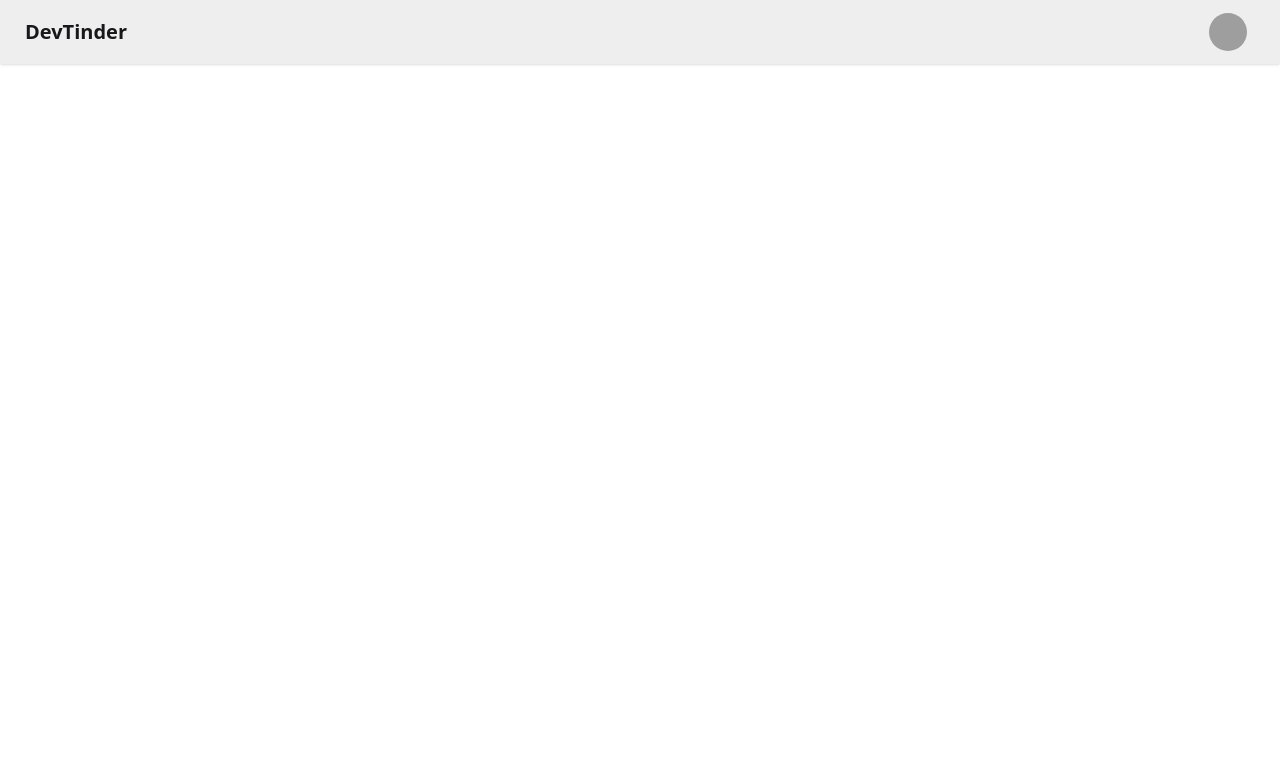
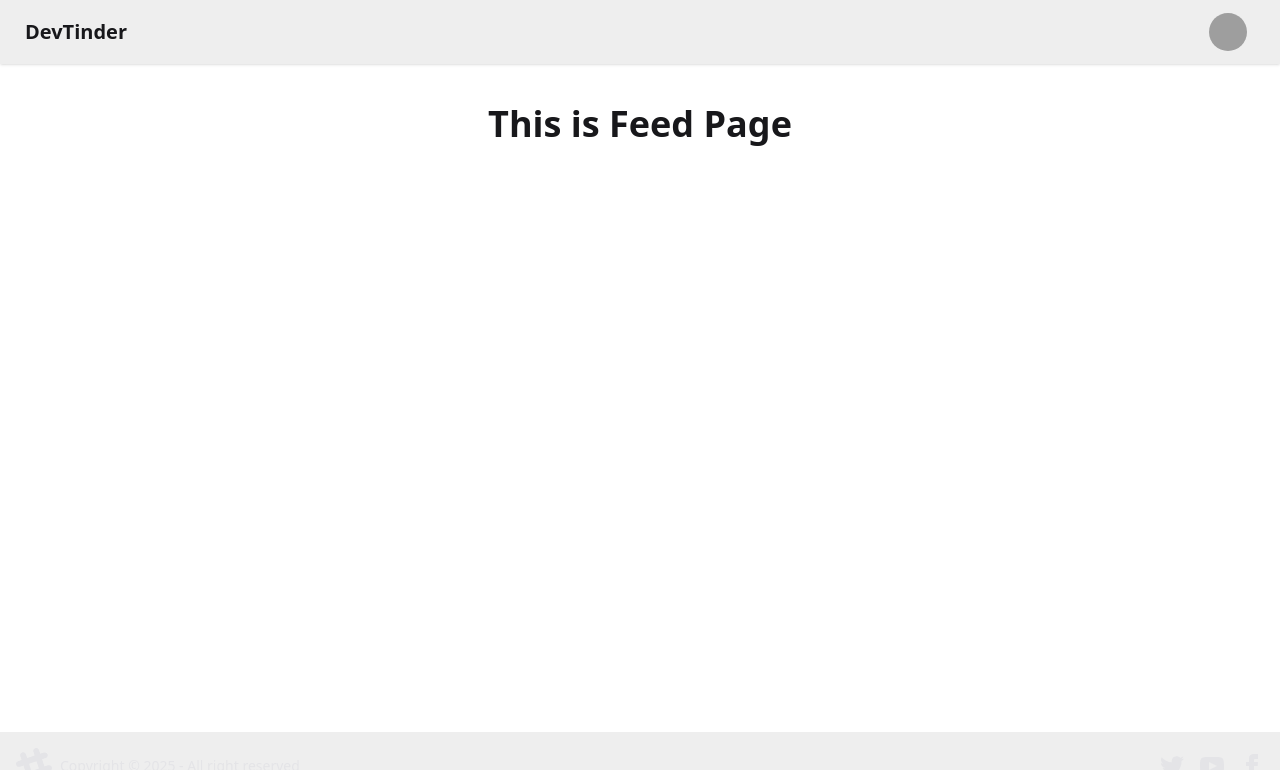
Before and after one commit to shaarma12/DevTinder-Frontend, a React (Vite) app: page / in a window 1280 px wide. Shown: the top 770 px of the page. Built offline with nearby package versions, Linux system fonts and the light colour scheme; grey boxes are pictures that could not be loaded.

Commit message:
setup the routing and creating dummy component page - Profile, Login, Feed

```diff
--- a/src/App.jsx
+++ b/src/App.jsx
@@ -1,47 +1,23 @@
 import React from "react";
+import { BrowserRouter, Route, Routes } from "react-router-dom";
+import Body from "./Components/Body";
+import Login from "./Components/Login";
+import Profile from "./Components/Profile";
+import Feed from "./Components/Feed";
 
 const App = () => {
   return (
-    <div>
-      <div className="navbar bg-base-300 shadow-sm">
-        <div className="flex-1">
-          <a className="btn btn-ghost text-xl">DevTinder</a>
-        </div>
-        <div className="flex-none">
-          <div className="dropdown dropdown-end mr-6">
-            <div
-              tabIndex={0}
-              role="button"
-              className="btn btn-ghost btn-circle avatar"
-            >
-              <div className="w-10 rounded-full">
-                <img
-                  alt="Tailwind CSS Navbar component"
-                  src="https://img.daisyui.com/images/stock/photo-1534528741775-53994a69daeb.webp"
-                />
-              </div>
-            </div>
-            <ul
-              tabIndex={0}
-              class="menu menu-sm dropdown-content bg-base-100 rounded-box z-1 mt-3 w-52 p-2 shadow"
-            >
-              <li>
-                <a className="justify-between">
-                  Profile
-                  <span className="badge">New</span>
-                </a>
-              </li>
-              <li>
-                <a>Settings</a>
-              </li>
-              <li>
-                <a>Logout</a>
-              </li>
-            </ul>
-          </div>
-        </div>
-      </div>
-    </div>
+    <>
+      <BrowserRouter basename="/">
+        <Routes>
+          <Route path="/" element={<Body />}>
+            <Route path="/" element={<Feed />} />
+            <Route path="/login" element={<Login />} />
+            <Route path="/profile" element={<Profile />} />
+          </Route>
+        </Routes>
+      </BrowserRouter>
+    </>
   );
 };
 
--- /dev/null
+++ b/src/Components/Body.jsx
@@ -0,0 +1,16 @@
+import React from "react";
+import { Outlet } from "react-router-dom";
+import Footer from "./Footer";
+import Navbar from "./Navbar";
+
+const Body = () => {
+  return (
+    <div>
+      <Navbar />
+      <Outlet />
+      <Footer />
+    </div>
+  );
+};
+
+export default Body;
--- /dev/null
+++ b/src/Components/Feed.jsx
@@ -0,0 +1,13 @@
+import React from "react";
+
+const Feed = () => {
+  return (
+    <div>
+      <h1 className="text-4xl text-center font-semibold mt-10">
+        This is Feed Page
+      </h1>
+    </div>
+  );
+};
+
+export default Feed;
--- /dev/null
+++ b/src/Components/Footer.jsx
@@ -0,0 +1,62 @@
+import React from "react";
+import { Link } from "react-router-dom";
+
+const Footer = () => {
+  return (
+    <div>
+      <footer className="footer sm:footer-horizontal bg-base-300 text-neutral-content items-center p-4 fixed bottom-0">
+        <aside className="grid-flow-col items-center">
+          <svg
+            width="36"
+            height="36"
+            viewBox="0 0 24 24"
+            xmlns="http://www.w3.org/2000/svg"
+            fillRule="evenodd"
+            clipRule="evenodd"
+            class="fill-current"
+          >
+            <path d="M22.672 15.226l-2.432.811.841 2.515c.33 1.019-.209 2.127-1.23 2.456-1.15.325-2.148-.321-2.463-1.226l-.84-2.518-5.013 1.677.84 2.517c.391 1.203-.434 2.542-1.831 2.542-.88 0-1.601-.564-1.86-1.314l-.842-2.516-2.431.809c-1.135.328-2.145-.317-2.463-1.229-.329-1.018.211-2.127 1.231-2.456l2.432-.809-1.621-4.823-2.432.808c-1.355.384-2.558-.59-2.558-1.839 0-.817.509-1.582 1.327-1.846l2.433-.809-.842-2.515c-.33-1.02.211-2.129 1.232-2.458 1.02-.329 2.13.209 2.461 1.229l.842 2.515 5.011-1.677-.839-2.517c-.403-1.238.484-2.553 1.843-2.553.819 0 1.585.509 1.85 1.326l.841 2.517 2.431-.81c1.02-.33 2.131.211 2.461 1.229.332 1.018-.21 2.126-1.23 2.456l-2.433.809 1.622 4.823 2.433-.809c1.242-.401 2.557.484 2.557 1.838 0 .819-.51 1.583-1.328 1.847m-8.992-6.428l-5.01 1.675 1.619 4.828 5.011-1.674-1.62-4.829z"></path>
+          </svg>
+          <p>Copyright © {new Date().getFullYear()} - All right reserved</p>
+        </aside>
+        <nav className="grid-flow-col gap-4 md:place-self-center md:justify-self-end">
+          <Link>
+            <svg
+              xmlns="http://www.w3.org/2000/svg"
+              width="24"
+              height="24"
+              viewBox="0 0 24 24"
+              class="fill-current"
+            >
+              <path d="M24 4.557c-.883.392-1.832.656-2.828.775 1.017-.609 1.798-1.574 2.165-2.724-.951.564-2.005.974-3.127 1.195-.897-.957-2.178-1.555-3.594-1.555-3.179 0-5.515 2.966-4.797 6.045-4.091-.205-7.719-2.165-10.148-5.144-1.29 2.213-.669 5.108 1.523 6.574-.806-.026-1.566-.247-2.229-.616-.054 2.281 1.581 4.415 3.949 4.89-.693.188-1.452.232-2.224.084.626 1.956 2.444 3.379 4.6 3.419-2.07 1.623-4.678 2.348-7.29 2.04 2.179 1.397 4.768 2.212 7.548 2.212 9.142 0 14.307-7.721 13.995-14.646.962-.695 1.797-1.562 2.457-2.549z"></path>
+            </svg>
+          </Link>
+          <Link>
+            <svg
+              xmlns="http://www.w3.org/2000/svg"
+              width="24"
+              height="24"
+              viewBox="0 0 24 24"
+              class="fill-current"
+            >
+              <path d="M19.615 3.184c-3.604-.246-11.631-.245-15.23 0-3.897.266-4.356 2.62-4.385 8.816.029 6.185.484 8.549 4.385 8.816 3.6.245 11.626.246 15.23 0 3.897-.266 4.356-2.62 4.385-8.816-.029-6.185-.484-8.549-4.385-8.816zm-10.615 12.816v-8l8 3.993-8 4.007z"></path>
+            </svg>
+          </Link>
+          <Link>
+            <svg
+              xmlns="http://www.w3.org/2000/svg"
+              width="24"
+              height="24"
+              viewBox="0 0 24 24"
+              class="fill-current"
+            >
+              <path d="M9 8h-3v4h3v12h5v-12h3.642l.358-4h-4v-1.667c0-.955.192-1.333 1.115-1.333h2.885v-5h-3.808c-3.596 0-5.192 1.583-5.192 4.615v3.385z"></path>
+            </svg>
+          </Link>
+        </nav>
+      </footer>
+    </div>
+  );
+};
+
+export default Footer;
--- /dev/null
+++ b/src/Components/Login.jsx
@@ -0,0 +1,13 @@
+import React from "react";
+
+const Login = () => {
+  return (
+    <div>
+      <h1 className="text-4xl text-center font-semibold mt-10">
+        This is Login Page
+      </h1>
+    </div>
+  );
+};
+
+export default Login;
--- /dev/null
+++ b/src/Components/Navbar.jsx
@@ -0,0 +1,48 @@
+import React from "react";
+
+const Navbar = () => {
+  return (
+    <div>
+      <div className="navbar bg-base-300 shadow-sm">
+        <div className="flex-1">
+          <a className="btn btn-ghost text-xl">DevTinder</a>
+        </div>
+        <div className="flex-none">
+          <div className="dropdown dropdown-end mr-6">
+            <div
+              tabIndex={0}
+              role="button"
+              className="btn btn-ghost btn-circle avatar"
+            >
+              <div className="w-10 rounded-full">
+                <img
+                  alt="Tailwind CSS Navbar component"
+                  src="https://img.daisyui.com/images/stock/photo-1534528741775-53994a69daeb.webp"
+                />
+              </div>
+            </div>
+            <ul
+              tabIndex={0}
+              class="menu menu-sm dropdown-content bg-base-100 rounded-box z-1 mt-3 w-52 p-2 shadow"
+            >
+              <li>
+                <a className="justify-between">
+                  Profile
+                  <span className="badge">New</span>
+                </a>
+              </li>
+              <li>
+                <a>Settings</a>
+              </li>
+              <li>
+                <a>Logout</a>
+              </li>
+            </ul>
+          </div>
+        </div>
+      </div>
+    </div>
+  );
+};
+
+export default Navbar;
--- /dev/null
+++ b/src/Components/Profile.jsx
@@ -0,0 +1,13 @@
+import React from "react";
+
+const Profile = () => {
+  return (
+    <div>
+      <h1 className="text-4xl text-center font-semibold mt-10">
+        This is Profile Page
+      </h1>
+    </div>
+  );
+};
+
+export default Profile;
```
